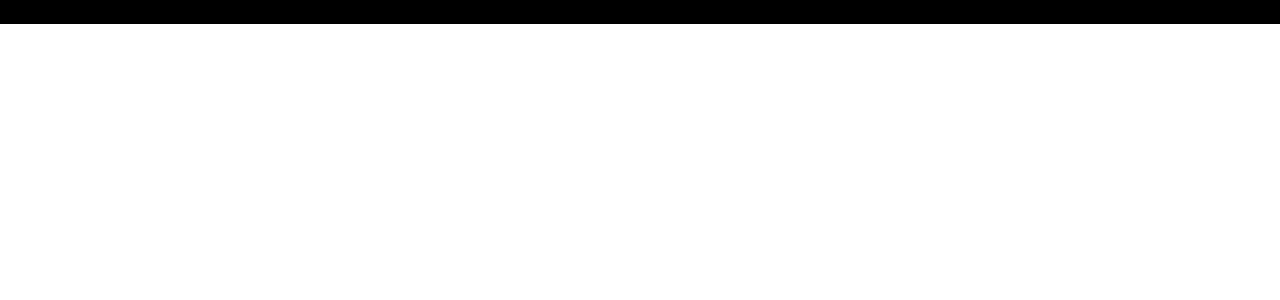
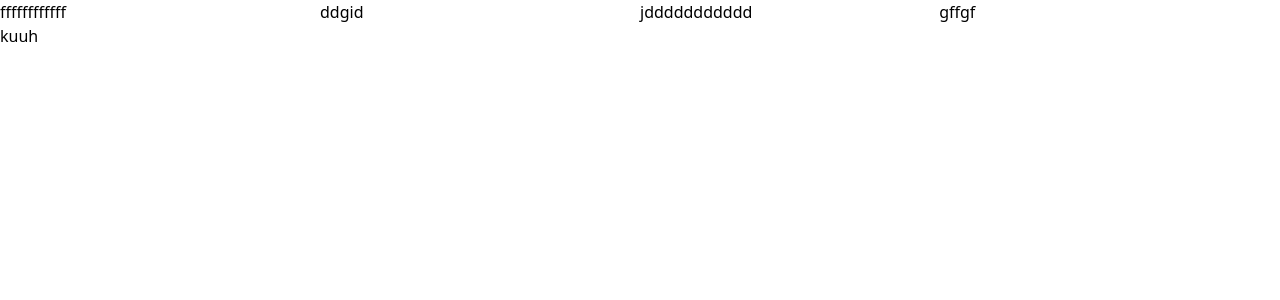
Before and after one commit to sharafath-ali/Personal-website, a React (Create React App) app: page / in a window 1280 px wide. Shown: the top 300 px of the page. Built offline with nearby package versions, Linux system fonts and the light colour scheme.

Commit message:
learned flex and tryed tailwind

```diff
--- a/src/App.js
+++ b/src/App.js
@@ -1,9 +1,17 @@
-
 function App() {
   return (
-    <div className="ring-offset-blue-900 from-fuchsia-500 hover:bg-black">
-     re
+    <><div className="flex flex-col hover:flex-row">
+      <div className="w-96">ffffffffffff</div>
+      <p  className="w-96">ddgid</p>
+      <div className="flex justify-between w-96">
+        <span>jddddddddddd</span>
+        <a> gff  </a>
+      </div>
+      <h1 className="w-96">gf</h1>
     </div>
+    <span>
+        kuuh
+    </span></>
   );
 }
 
```
